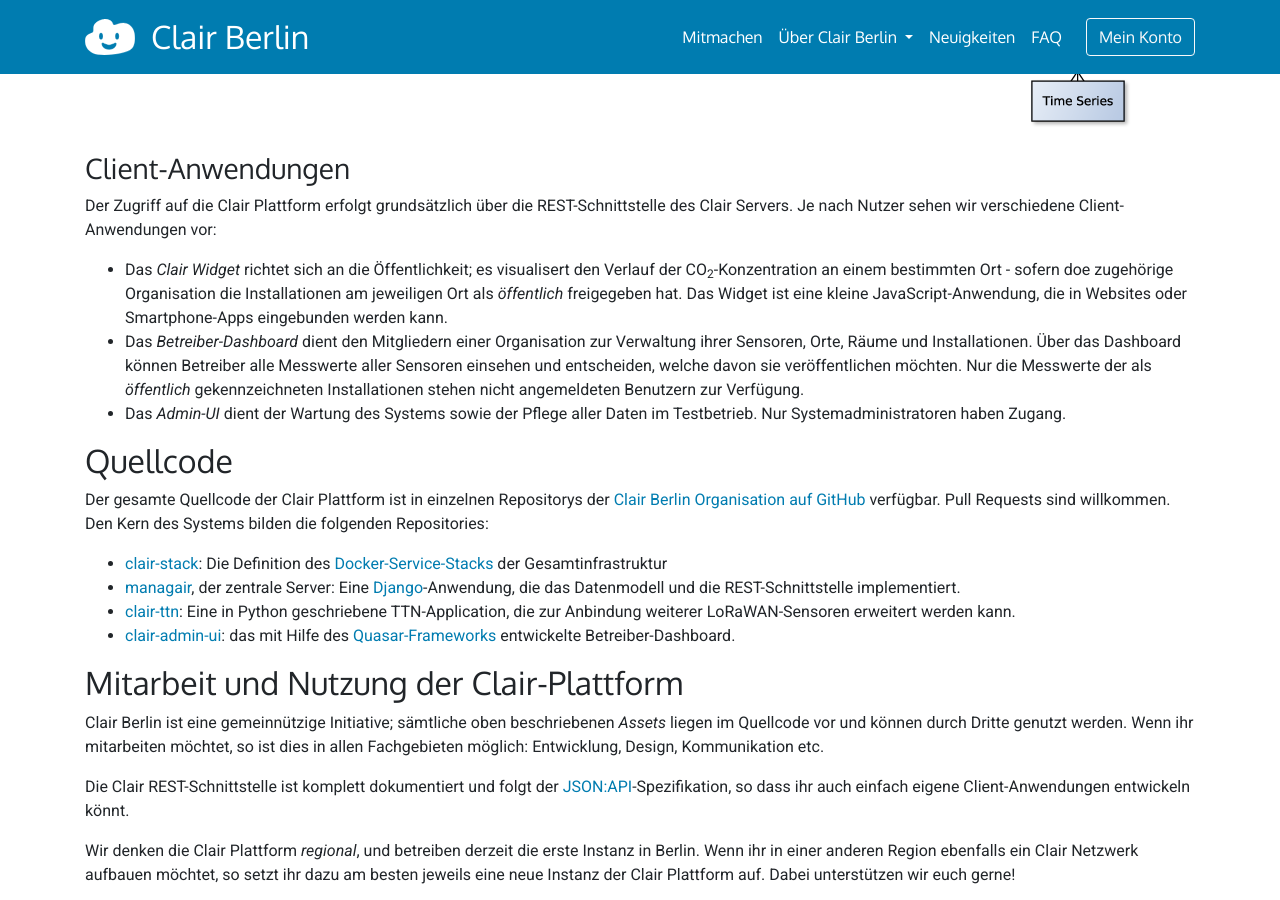
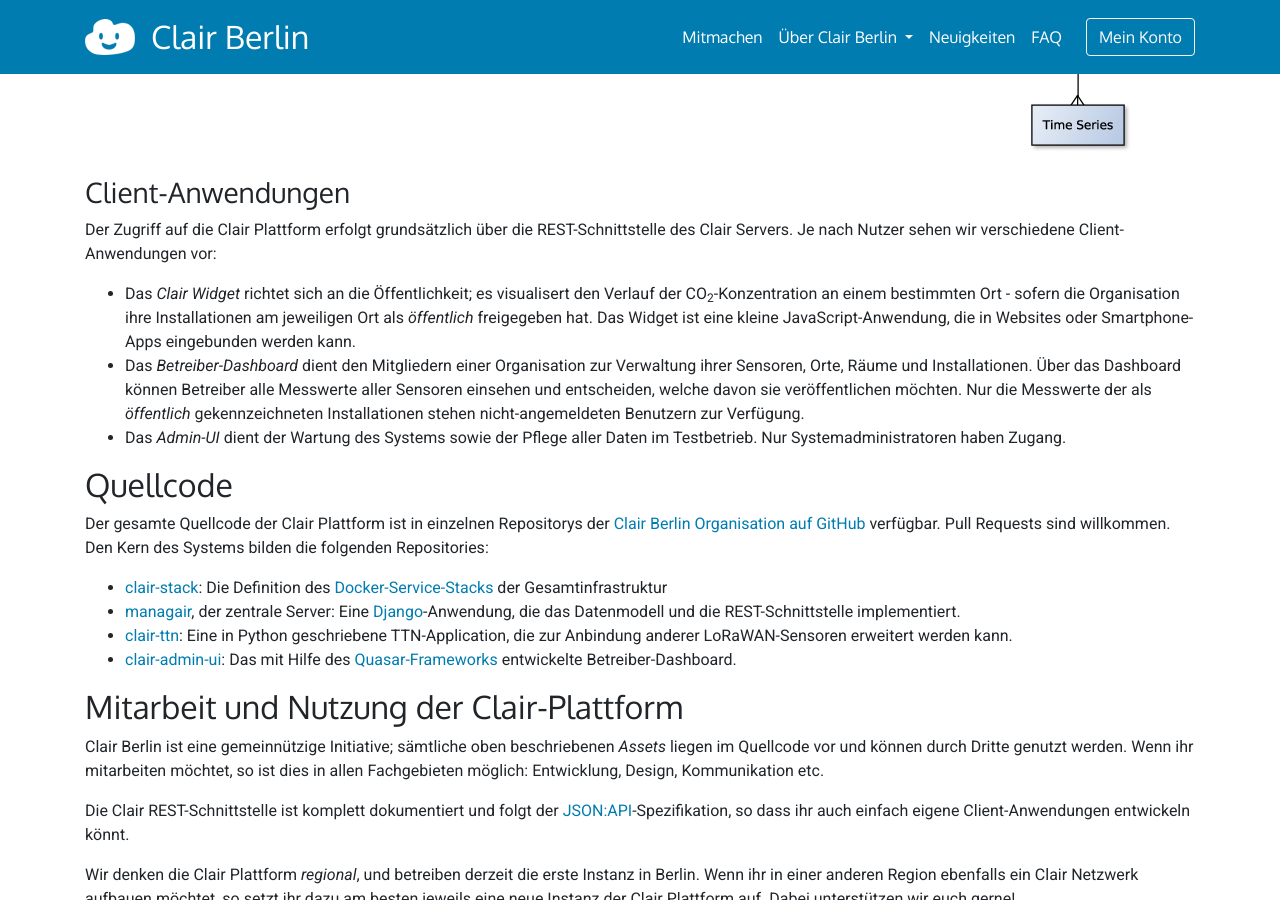
Before and after one commit to ClairBerlin/clair-website, a Jekyll site: the page built from technik.md, in a window 1280 px wide and 900 px high, scrolled down 2731 px. Built offline with Jekyll 4.4.1, drawn with Linux system fonts in a browser that asks for light colours; some of the changed text lies outside the part shown.

Commit message:
Bugfix und überarbeitete Grafik

```diff
--- a/technik.md
+++ b/technik.md
@@ -61,8 +62,8 @@ Weise als Entity-Relationship-Diagramm dargestellt.
 
 Der Zugriff auf die Clair Plattform erfolgt grundsätzlich über die REST-Schnittstelle des Clair Servers. Je nach Nutzer sehen wir verschiedene Client-Anwendungen vor:
 
-- Das _Clair Widget_ richtet sich an die Öffentlichkeit; es visualisert den Verlauf der  CO<sub>2</sub>-Konzentration an einem bestimmten Ort - sofern doe zugehörige Organisation die Installationen am jeweiligen Ort als _öffentlich_ freigegeben hat. Das Widget ist eine kleine JavaScript-Anwendung, die in Websites oder Smartphone-Apps eingebunden werden kann.
-- Das _Betreiber-Dashboard_ dient den Mitgliedern einer Organisation zur Verwaltung ihrer Sensoren, Orte, Räume und Installationen. Über das Dashboard können Betreiber alle Messwerte aller Sensoren einsehen und entscheiden, welche davon sie veröffentlichen möchten. Nur die Messwerte der als _öffentlich_ gekennzeichneten Installationen stehen nicht angemeldeten Benutzern zur Verfügung.
+- Das _Clair Widget_ richtet sich an die Öffentlichkeit; es visualisert den Verlauf der  CO<sub>2</sub>-Konzentration an einem bestimmten Ort - sofern die Organisation ihre Installationen am jeweiligen Ort als _öffentlich_ freigegeben hat. Das Widget ist eine kleine JavaScript-Anwendung, die in Websites oder Smartphone-Apps eingebunden werden kann.
+- Das _Betreiber-Dashboard_ dient den Mitgliedern einer Organisation zur Verwaltung ihrer Sensoren, Orte, Räume und Installationen. Über das Dashboard können Betreiber alle Messwerte aller Sensoren einsehen und entscheiden, welche davon sie veröffentlichen möchten. Nur die Messwerte der als _öffentlich_ gekennzeichneten Installationen stehen nicht-angemeldeten Benutzern zur Verfügung.
 - Das _Admin-UI_ dient der Wartung des Systems sowie der Pflege aller Daten im Testbetrieb. Nur Systemadministratoren haben Zugang.
 
 ## Quellcode
@@ -78,9 +79,9 @@ Requests sind willkommen. Den Kern des Systems bilden die folgenden Repositories
   [Django](https://www.djangoproject.com/)-Anwendung, die das Datenmodell und
   die REST-Schnittstelle implementiert.
 * [clair-ttn](https://github.com/ClairBerlin/clair-ttn): Eine in Python
-  geschriebene TTN-Application, die zur Anbindung weiterer LoRaWAN-Sensoren
+  geschriebene TTN-Application, die zur Anbindung anderer LoRaWAN-Sensoren
   erweitert werden kann.
-* [clair-admin-ui](https://github.com/ClairBerlin/clair-admin-ui): das mit
+* [clair-admin-ui](https://github.com/ClairBerlin/clair-admin-ui): Das mit
   Hilfe des [Quasar-Frameworks](https://quasar.dev/) entwickelte Betreiber-Dashboard.
 
 ## Mitarbeit und Nutzung der Clair-Plattform
```
Also changed, not shown: other parts of technik.md (+3 -2 lines), img/clair-stack.png.
